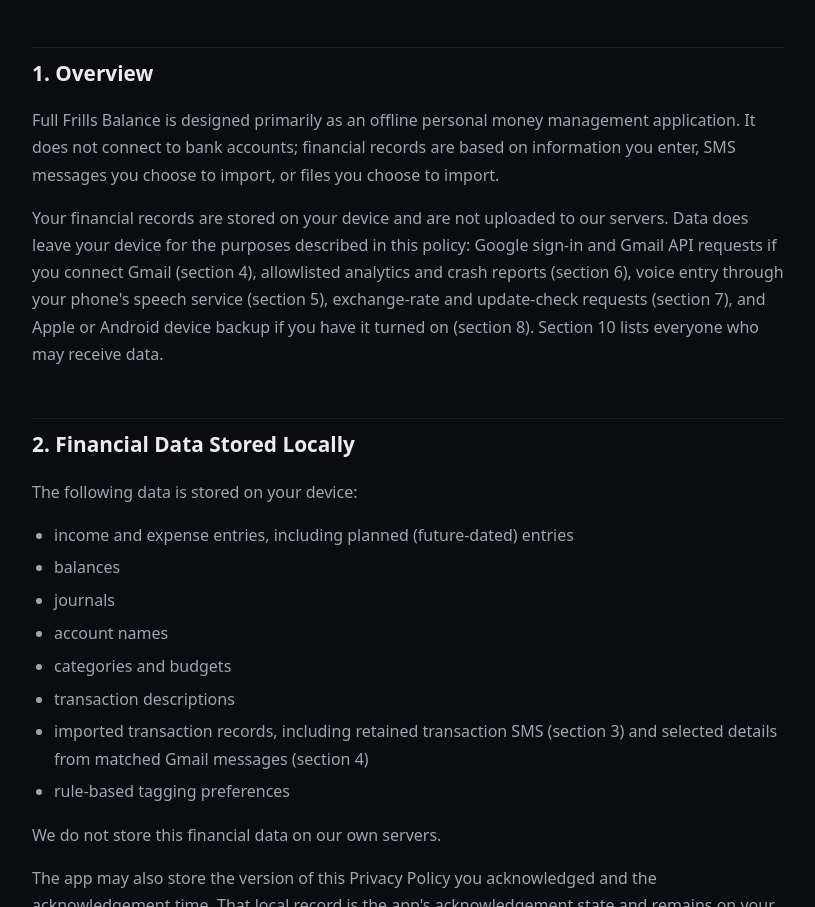
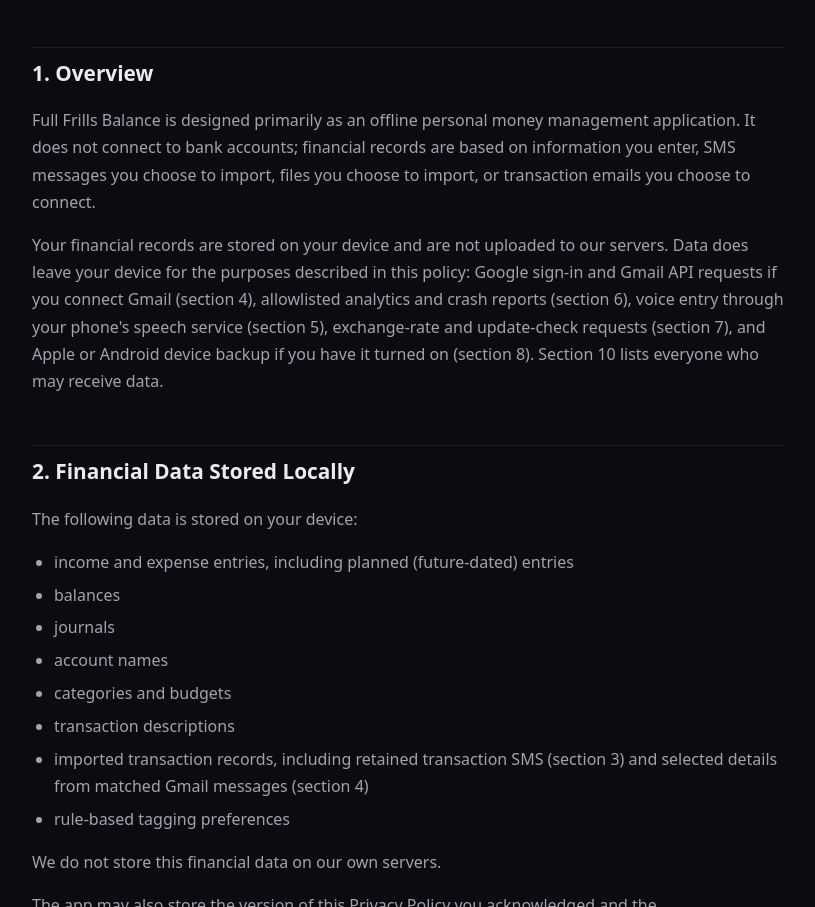
Before and after one commit to SahilSoniOrg/full-frills-landing, a website: page src/privacy.html in a window 1280 px wide. Shown: the part 1400-2307 px from the top of the page, without its empty margins (232-1047 px from the left). Drawn offline with Linux system fonts and the light colour scheme.

Commit message:
Mention connected email in privacy overview

```diff
--- a/src/privacy.html
+++ b/src/privacy.html
@@ -106,7 +106,7 @@
         </nav>
 
         <h2 id="overview">1. Overview</h2>
-        <p>Full Frills Balance is designed primarily as an offline personal money management application. It does not connect to bank accounts; financial records are based on information you enter, SMS messages you choose to import, or files you choose to import.</p>
+        <p>Full Frills Balance is designed primarily as an offline personal money management application. It does not connect to bank accounts; financial records are based on information you enter, SMS messages you choose to import, files you choose to import, or transaction emails you choose to connect.</p>
         <p>Your financial records are stored on your device and are not uploaded to our servers. Data does leave your device for the purposes described in this policy: Google sign-in and Gmail API requests if you connect Gmail (section 4), allowlisted analytics and crash reports (section 6), voice entry through your phone's speech service (section 5), exchange-rate and update-check requests (section 7), and Apple or Android device backup if you have it turned on (section 8). Section 10 lists everyone who may receive data.</p>
 
         <h2 id="local">2. Financial Data Stored Locally</h2>
```
